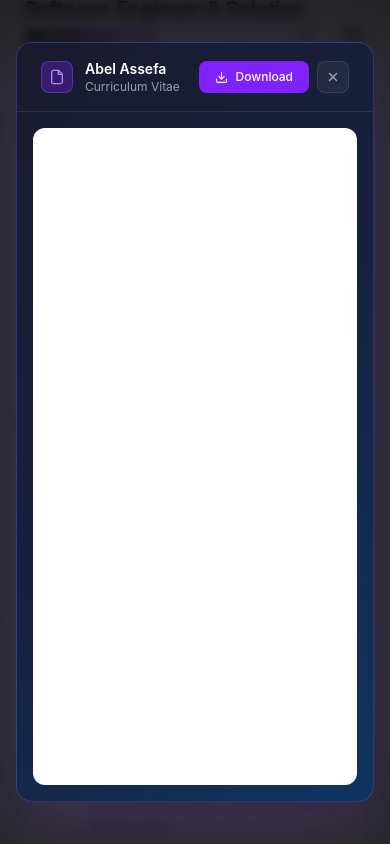
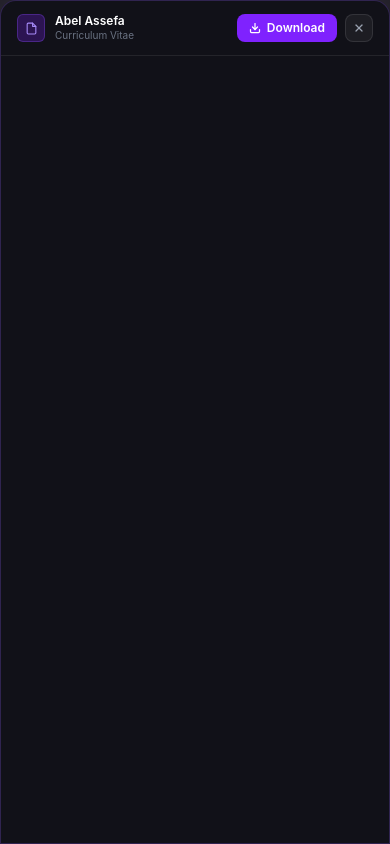
Before and after one commit to Abelink2119/portfolio, a React (Vite) app: page / in a window 390 px wide. Both pictures are taken after a click on the button "View CV". Shown: the part 1065-1909 px from the top of the page. Built offline with nearby package versions, Linux system fonts and the light colour scheme.

Commit message:
CV modal: full-screen responsive, PDF edge-to-edge, download top right

```diff
--- a/src/components/AboutSection.jsx
+++ b/src/components/AboutSection.jsx
@@ -7,17 +7,14 @@ const cards = [
 ]
 
 function CVModal({ onClose }) {
-  // Close on backdrop click
   const handleBackdrop = (e) => { if (e.target === e.currentTarget) onClose() }
 
-  // Close on Escape key
   useEffect(() => {
     const handler = (e) => { if (e.key === 'Escape') onClose() }
     window.addEventListener('keydown', handler)
     return () => window.removeEventListener('keydown', handler)
   }, [onClose])
 
-  // Prevent body scroll while modal open
   useEffect(() => {
     document.body.style.overflow = 'hidden'
     return () => { document.body.style.overflow = '' }
@@ -25,60 +22,84 @@ function CVModal({ onClose }) {
 
   return (
     <div
-      className="fixed inset-0 z-[999] flex items-center justify-center p-4 md:p-8"
-      style={{ background: 'rgba(0,0,0,0.85)', backdropFilter: 'blur(6px)' }}
+      className="fixed inset-0 z-[999] flex items-end sm:items-center justify-center"
+      style={{ background: 'rgba(0,0,0,0.88)', backdropFilter: 'blur(8px)' }}
       onClick={handleBackdrop}
     >
       <div
-        className="relative w-full max-w-4xl h-[90vh] rounded-2xl overflow-hidden flex flex-col"
-        style={{ background: 'linear-gradient(135deg, #1a1a2e 0%, #16213e 50%, #0f3460 100%)', border: '1px solid rgba(139,92,246,0.3)', boxShadow: '0 25px 80px rgba(139,92,246,0.25)' }}
+        className="relative w-full sm:max-w-3xl md:max-w-4xl flex flex-col"
+        style={{
+          height: '100dvh',
+          maxHeight: '100dvh',
+          background: '#111118',
+          border: '1px solid rgba(139,92,246,0.25)',
+          boxShadow: '0 0 60px rgba(139,92,246,0.2)',
+          borderRadius: '16px 16px 0 0',
+          animation: 'cvSlideUp 0.28s cubic-bezier(0.22,1,0.36,1) both',
+        }}
       >
-        {/* Header */}
-        <div className="flex items-center justify-between px-6 py-4 border-b border-white/10 shrink-0">
-          <div className="flex items-center gap-3">
-            <div className="w-8 h-8 rounded-lg bg-violet-600/30 border border-violet-500/40 flex items-center justify-center">
-              <svg width="16" height="16" viewBox="0 0 24 24" fill="none" stroke="#a78bfa" strokeWidth="2" strokeLinecap="round" strokeLinejoin="round">
+        {/* Top bar */}
+        <div className="flex items-center justify-between px-4 py-3 shrink-0 border-b border-white/8">
+          {/* Drag handle (mobile hint) */}
+          <div className="flex items-center gap-2.5">
+            <div className="w-7 h-7 rounded-md bg-violet-600/25 border border-violet-500/30 flex items-center justify-center shrink-0">
+              <svg width="13" height="13" viewBox="0 0 24 24" fill="none" stroke="#a78bfa" strokeWidth="2" strokeLinecap="round" strokeLinejoin="round">
                 <path d="M14 2H6a2 2 0 0 0-2 2v16a2 2 0 0 0 2 2h12a2 2 0 0 0 2-2V8z"/><polyline points="14 2 14 8 20 8"/>
               </svg>
             </div>
             <div>
-              <p className="text-white font-semibold text-sm">Abel Assefa</p>
-              <p className="text-gray-400 text-xs">Curriculum Vitae</p>
+              <p className="text-white font-semibold text-xs leading-tight">Abel Assefa</p>
+              <p className="text-gray-500 text-[10px]">Curriculum Vitae</p>
             </div>
           </div>
+
+          {/* Right actions */}
           <div className="flex items-center gap-2">
             <a
               href="/Abel's Resume.pdf"
               download="Abel's Resume.pdf"
-              className="flex items-center gap-2 px-4 py-2 rounded-lg bg-violet-600 hover:bg-violet-500 text-white text-xs font-medium transition-all duration-200 active:scale-95"
+              className="flex items-center gap-1.5 px-3 py-1.5 rounded-lg bg-violet-600 hover:bg-violet-500 active:scale-95 text-white text-xs font-semibold transition-all duration-200"
             >
-              <svg width="13" height="13" viewBox="0 0 24 24" fill="none" stroke="currentColor" strokeWidth="2" strokeLinecap="round" strokeLinejoin="round">
+              <svg width="12" height="12" viewBox="0 0 24 24" fill="none" stroke="currentColor" strokeWidth="2.5" strokeLinecap="round" strokeLinejoin="round">
                 <path d="M21 15v4a2 2 0 0 1-2 2H5a2 2 0 0 1-2-2v-4"/><polyline points="7 10 12 15 17 10"/><line x1="12" y1="15" x2="12" y2="3"/>
               </svg>
               Download
             </a>
             <button
               onClick={onClose}
-              className="w-8 h-8 rounded-lg bg-white/5 hover:bg-white/15 border border-white/10 flex items-center justify-center text-gray-400 hover:text-white transition-all duration-200"
+              className="w-7 h-7 rounded-lg bg-white/5 hover:bg-white/15 border border-white/10 flex items-center justify-center text-gray-400 hover:text-white transition-all duration-200"
               aria-label="Close"
             >
-              <svg width="14" height="14" viewBox="0 0 24 24" fill="none" stroke="currentColor" strokeWidth="2.5" strokeLinecap="round">
+              <svg width="12" height="12" viewBox="0 0 24 24" fill="none" stroke="currentColor" strokeWidth="2.5" strokeLinecap="round">
                 <line x1="18" y1="6" x2="6" y2="18"/><line x1="6" y1="6" x2="18" y2="18"/>
               </svg>
             </button>
           </div>
         </div>
 
-        {/* PDF Viewer */}
-        <div className="flex-1 overflow-hidden p-4">
+        {/* PDF — fills all remaining space, no padding so PDF is edge-to-edge */}
+        <div className="flex-1 overflow-hidden">
           <iframe
-            src="/Abel's Resume.pdf#toolbar=0&navpanes=0&scrollbar=1"
+            src="/Abel's Resume.pdf#toolbar=0&navpanes=0&scrollbar=1&view=FitH"
             title="Abel's Resume"
-            className="w-full h-full rounded-xl"
-            style={{ border: 'none', background: '#fff' }}
+            className="w-full h-full"
+            style={{ border: 'none', display: 'block' }}
           />
         </div>
       </div>
+
+      <style>{`
+        @keyframes cvSlideUp {
+          from { opacity: 0; transform: translateY(40px); }
+          to   { opacity: 1; transform: translateY(0); }
+        }
+        @media (min-width: 640px) {
+          @keyframes cvSlideUp {
+            from { opacity: 0; transform: scale(0.96) translateY(16px); }
+            to   { opacity: 1; transform: scale(1) translateY(0); }
+          }
+        }
+      `}</style>
     </div>
   )
 }
```
